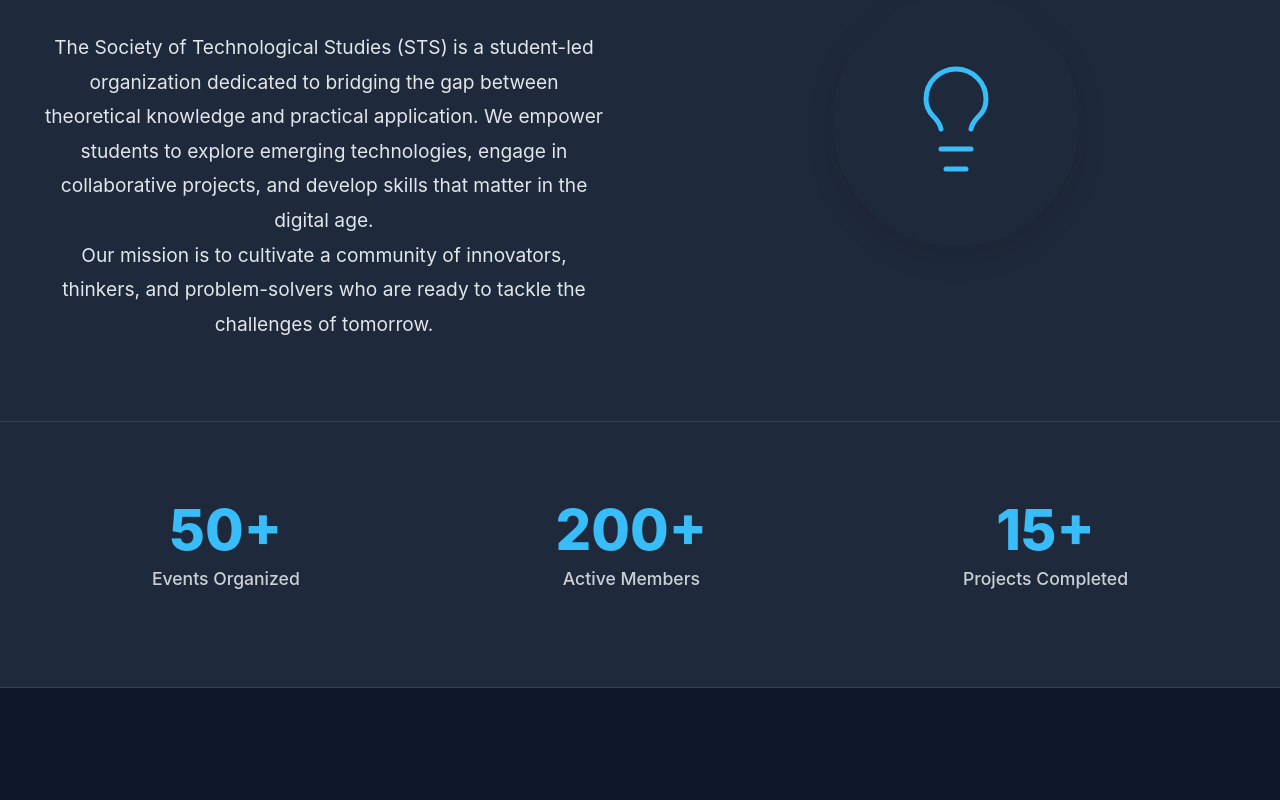
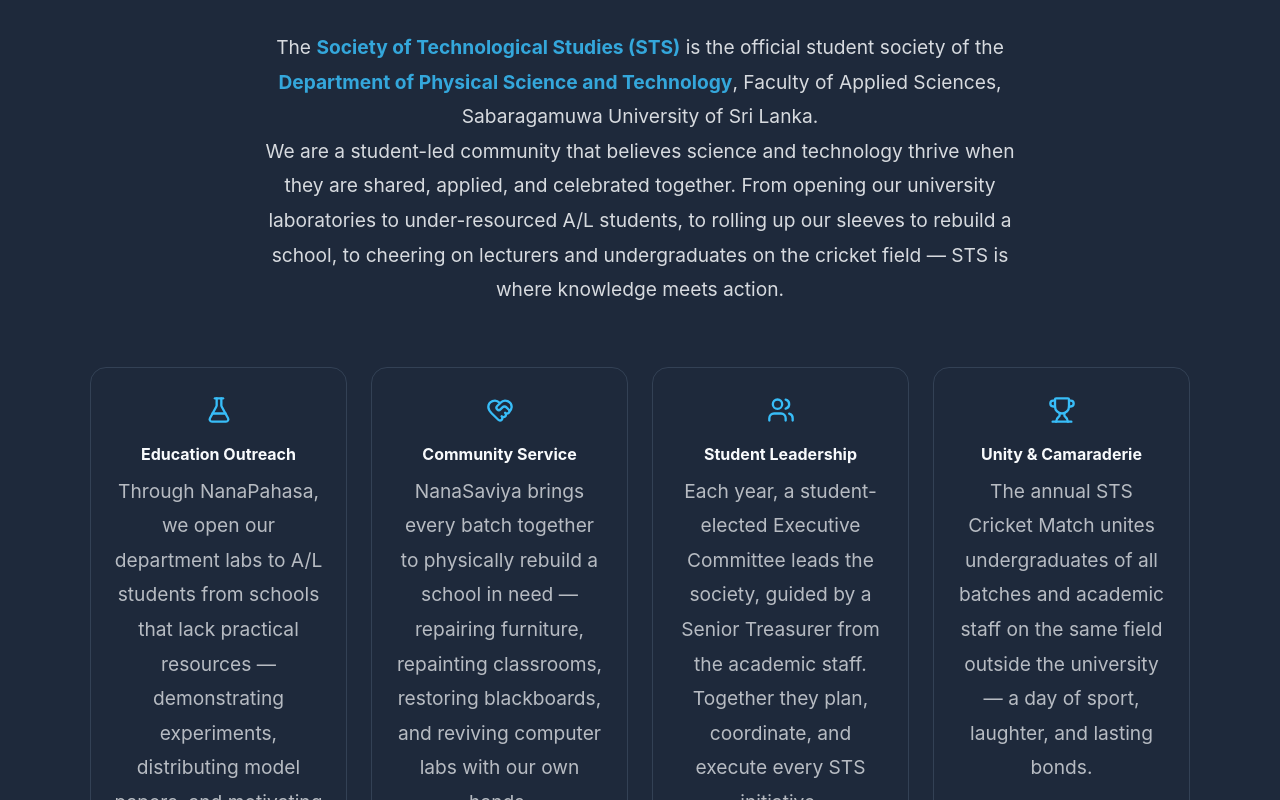
Before and after one commit to abevicrama/STS_web, a React (Vite) app: page / in a window 1280 px wide. Shown: the part 980-1780 px from the top of the page. Built offline with nearby package versions, Linux system fonts and the light colour scheme.

Commit message:
about update

```diff
--- a/src/components/About.css
+++ b/src/components/About.css
@@ -1,58 +1,93 @@
+/* About Section */
 .about-section {
   padding: 100px 20px;
   background-color: var(--bg-color);
 }
 
 .about-container {
-  max-width: 1200px;
+  max-width: 1100px;
   margin: 0 auto;
-  display: flex;
-  align-items: center;
-  gap: 4rem;
 }
 
-.about-content {
-  flex: 1;
+/* ---- Intro text ---- */
+.about-intro {
+  max-width: 780px;
+  margin: 0 auto 60px;
+  text-align: center;
 }
 
 .section-title {
   font-size: 2.5rem;
-  font-weight: 700;
-  margin-bottom: 1.5rem;
+  font-weight: 800;
+  margin-bottom: 1.4rem;
   color: var(--text-color);
 }
 
 .about-text {
-  font-size: 1.1rem;
-  line-height: 1.8;
+  font-size: 1.08rem;
+  line-height: 1.85;
   color: var(--text-color);
-  opacity: 0.9;
-  margin-bottom: 1.5rem;
+  opacity: 0.85;
+  margin-bottom: 1.2rem;
 }
 
-.about-image {
-  flex: 1;
-  display: flex;
-  justify-content: center;
-  align-items: center;
+.about-text strong {
+  color: var(--primary-color);
+  font-weight: 700;
+  opacity: 1;
 }
 
-.icon-wrapper {
-  color: var(--primary-color);
-  background: var(--card-bg);
-  padding: 4rem;
-  border-radius: 50%;
-  box-shadow: 0 10px 30px rgba(0,0,0,0.1);
-  transition: transform 0.3s ease;
+/* ---- Four pillars grid ---- */
+.about-pillars {
+  display: grid;
+  grid-template-columns: repeat(4, 1fr);
+  gap: 24px;
 }
 
-.icon-wrapper:hover {
-  transform: translateY(-10px);
+.about-pillar {
+  background: var(--card-bg);
+  border: 1px solid var(--border-color);
+  border-radius: 16px;
+  padding: 28px 22px;
+  transition: transform 0.25s ease, box-shadow 0.25s ease;
 }
 
-@media (max-width: 768px) {
-  .about-container {
-    flex-direction: column;
-    text-align: center;
+.about-pillar:hover {
+  transform: translateY(-6px);
+  box-shadow: 0 12px 32px rgba(0,0,0,0.14);
+}
+
+.pillar-icon {
+  color: var(--primary-color);
+  margin-bottom: 14px;
+}
+
+.about-pillar h3 {
+  font-size: 1rem;
+  font-weight: 700;
+  color: var(--text-color);
+  margin-bottom: 10px;
+}
+
+.about-pillar p {
+  font-size: 0.88rem;
+  line-height: 1.75;
+  color: var(--text-color);
+  opacity: 0.7;
+}
+
+/* ---- Responsive ---- */
+@media (max-width: 900px) {
+  .about-pillars {
+    grid-template-columns: repeat(2, 1fr);
   }
 }
+
+@media (max-width: 520px) {
+  .about-pillars {
+    grid-template-columns: 1fr;
+  }
+  .section-title {
+    font-size: 2rem;
+  }
+}
--- a/src/components/About.jsx
+++ b/src/components/About.jsx
@@ -1,24 +1,59 @@
 import React from 'react';
 import './About.css';
-import { Lightbulb } from 'lucide-react';
+import { FlaskConical, Users, HeartHandshake, Trophy } from 'lucide-react';
+
+const pillars = [
+    {
+        icon: <FlaskConical size={28} />,
+        title: 'Education Outreach',
+        desc: 'Through NanaPahasa, we open our department labs to A/L students from schools that lack practical resources — demonstrating experiments, distributing model papers, and motivating students before their exams.',
+    },
+    {
+        icon: <HeartHandshake size={28} />,
+        title: 'Community Service',
+        desc: "NanaSaviya brings every batch together to physically rebuild a school in need — repairing furniture, repainting classrooms, restoring blackboards, and reviving computer labs with our own hands.",
+    },
+    {
+        icon: <Users size={28} />,
+        title: 'Student Leadership',
+        desc: 'Each year, a student-elected Executive Committee leads the society, guided by a Senior Treasurer from the academic staff. Together they plan, coordinate, and execute every STS initiative.',
+    },
+    {
+        icon: <Trophy size={28} />,
+        title: 'Unity & Camaraderie',
+        desc: 'The annual STS Cricket Match unites undergraduates of all batches and academic staff on the same field outside the university — a day of sport, laughter, and lasting bonds.',
+    },
+];
 
 const About = () => {
     return (
         <section id="about" className="about-section">
             <div className="about-container">
-                <div className="about-content">
+                {/* Main intro */}
+                <div className="about-intro">
                     <h2 className="section-title">About <span className="highlight">STS</span></h2>
                     <p className="about-text">
-                        The Society of Technological Studies (STS) is a student-led organization dedicated to bridging the gap between theoretical knowledge and practical application. We empower students to explore emerging technologies, engage in collaborative projects, and develop skills that matter in the digital age.
+                        The <strong>Society of Technological Studies (STS)</strong> is the official student society of the
+                        <strong> Department of Physical Science and Technology</strong>,
+                        Faculty of Applied Sciences, Sabaragamuwa University of Sri Lanka.
                     </p>
                     <p className="about-text">
-                        Our mission is to cultivate a community of innovators, thinkers, and problem-solvers who are ready to tackle the challenges of tomorrow.
+                        We are a student-led community that believes science and technology thrive when they are
+                        shared, applied, and celebrated together. From opening our university laboratories to
+                        under-resourced A/L students, to rolling up our sleeves to rebuild a school, to cheering on
+                        lecturers and undergraduates on the cricket field — STS is where knowledge meets action.
                     </p>
                 </div>
-                <div className="about-image">
-                    <div className="icon-wrapper">
-                        <Lightbulb size={120} strokeWidth={1} />
-                    </div>
+
+                {/* Four pillars */}
+                <div className="about-pillars">
+                    {pillars.map((p, i) => (
+                        <div className="about-pillar" key={i}>
+                            <div className="pillar-icon">{p.icon}</div>
+                            <h3>{p.title}</h3>
+                            <p>{p.desc}</p>
+                        </div>
+                    ))}
                 </div>
             </div>
         </section>
```
